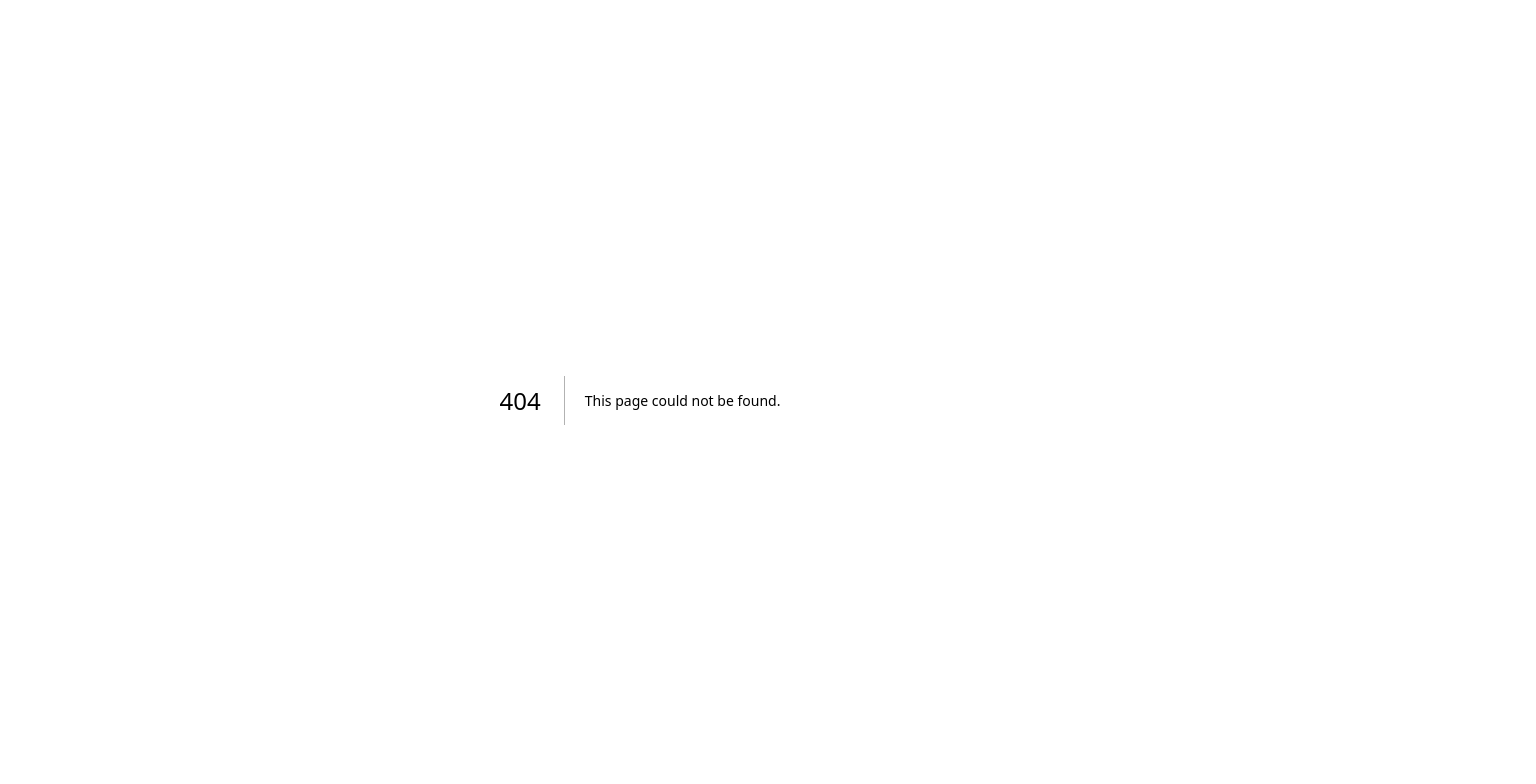
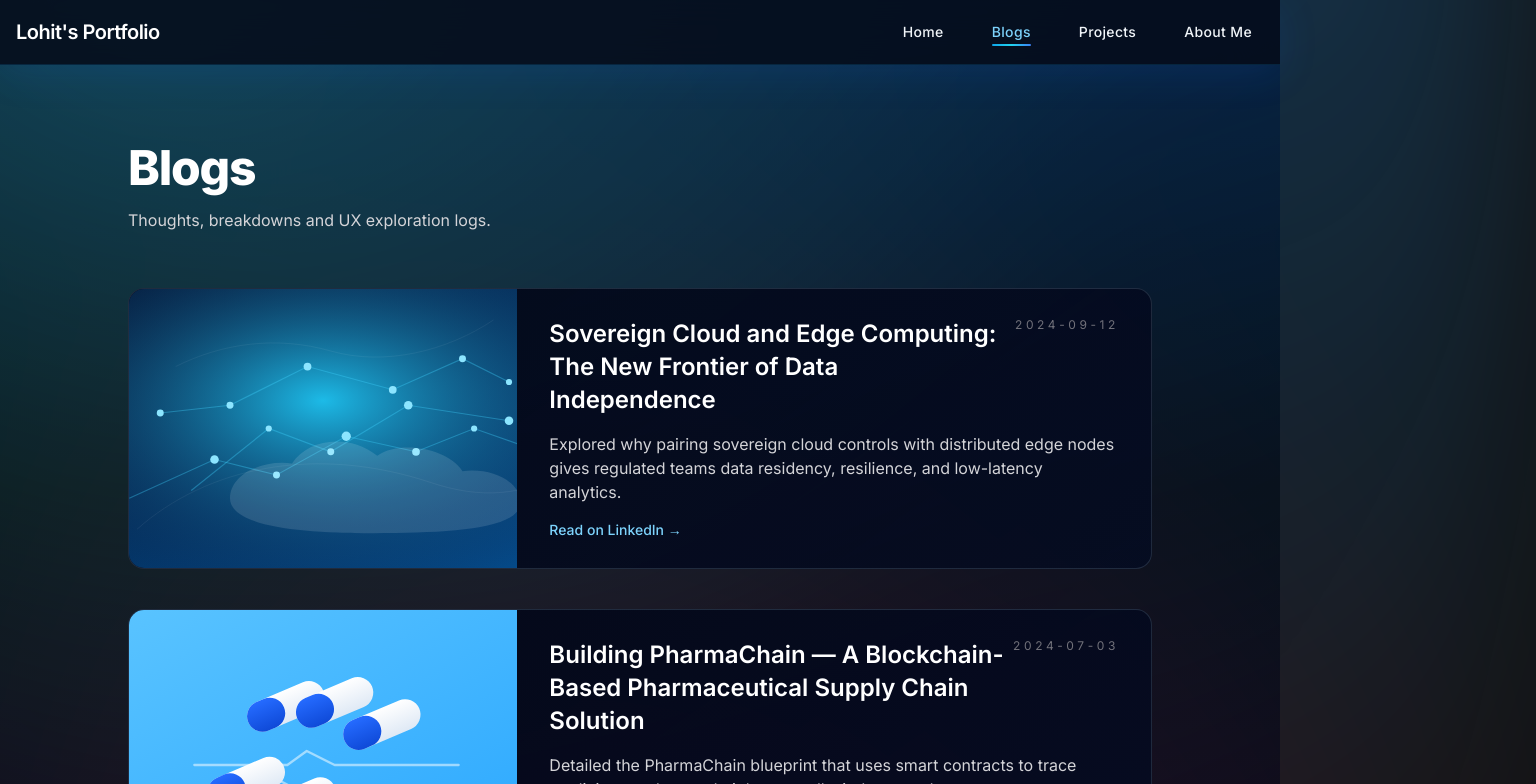
Before and after one commit to lohitaksha06/Portfolio, a Next.js app: page /blogs in a window 1280 px wide. Before the commit this address had no page. Shown: the top 784 px of the page, 1536 px wide, since content can reach past the window. Built offline with nearby package versions, Linux system fonts and the light colour scheme.

Commit message:
blog pages

```diff
--- /dev/null
+++ b/src/app/blogs/page.tsx
@@ -0,0 +1,99 @@
+'use client'
+
+import Image from 'next/image'
+import { motion } from 'framer-motion'
+import Header from '@/components/layout/Header'
+
+interface BlogSummary {
+  id: number
+  title: string
+  excerpt: string
+  date: string
+  href: string
+  imageSrc: string
+  imageAlt: string
+}
+
+const blogs: BlogSummary[] = [
+  {
+    id: 1,
+    title: 'Sovereign Cloud and Edge Computing: The New Frontier of Data Independence',
+    excerpt:
+      'Explored why pairing sovereign cloud controls with distributed edge nodes gives regulated teams data residency, resilience, and low-latency analytics.',
+    date: '2024-09-12',
+    href: 'https://www.linkedin.com/pulse/sovereign-cloud-edge-computing-new-frontier-data-lohitaksha-patary-vtmic/?trackingId=tEqkqeub8jjoECumXJJsNA%3D%3D',
+    imageSrc: '/images/blogs/sovereign-cloud-edge.svg',
+    imageAlt: 'Abstract cloud network lines on a cyan background',
+  },
+  {
+    id: 2,
+    title: 'Building PharmaChain — A Blockchain-Based Pharmaceutical Supply Chain Solution',
+    excerpt:
+      'Detailed the PharmaChain blueprint that uses smart contracts to trace medicines end-to-end, tighten recall windows, and secure provenance evidence.',
+    date: '2024-07-03',
+    href: 'https://www.linkedin.com/pulse/building-pharmachain-blockchain-based-pharmaceutical-supply-patary-vbdbc/?trackingId=jBnhp4K4QN%2BvbeD5xGwHmw%3D%3D',
+    imageSrc: '/images/blogs/pharmachain.svg',
+    imageAlt: 'Blue and white pharmaceutical capsules falling with circuit lines',
+  },
+]
+
+const cardVariants = {
+  hidden: { opacity: 0, y: 48 },
+  visible: { opacity: 1, y: 0 },
+}
+
+export default function BlogsPage() {
+  return (
+    <>
+      <Header />
+      <main className="neon-fade min-h-screen bg-black text-white pt-36 pb-20 px-6">
+        <header className="max-w-5xl mx-auto mb-14">
+          <h1 className="text-5xl font-extrabold tracking-tight">Blogs</h1>
+          <p className="mt-4 max-w-2xl text-zinc-300">Thoughts, breakdowns and UX exploration logs.</p>
+        </header>
+        <div className="max-w-5xl mx-auto flex flex-col gap-10">
+          {blogs.map((b, index) => (
+            <motion.a
+              key={b.id}
+              href={b.href}
+              target="_blank"
+              rel="noopener noreferrer"
+              className="group glitch-card flex flex-col overflow-hidden md:flex-row"
+              variants={cardVariants}
+              initial="hidden"
+              whileInView="visible"
+              viewport={{ once: true, amount: 0.35, margin: '0px 0px -120px 0px' }}
+              transition={{ duration: 0.6, ease: 'easeOut', delay: index * 0.05 }}
+            >
+              <div className="relative h-52 w-full overflow-hidden md:h-auto md:w-[38%] md:min-h-[220px]">
+                <Image
+                  src={b.imageSrc}
+                  alt={b.imageAlt}
+                  fill
+                  className="object-cover transition-transform duration-500 ease-out group-hover:scale-[1.08]"
+                  sizes="(max-width: 768px) 100vw, 45vw"
+                  priority={b.id === 1}
+                  unoptimized
+                />
+              </div>
+              <article className="flex flex-1 flex-col gap-4 px-6 py-6 md:px-8 md:py-7">
+                <div className="flex flex-col gap-2 md:flex-row md:items-start md:justify-between">
+                  <h2 className="text-2xl font-semibold leading-snug transition-colors duration-300 group-hover:text-sky-200">
+                    {b.title}
+                  </h2>
+                  <time className="shrink-0 text-xs uppercase tracking-[0.3em] text-zinc-500">
+                    {b.date}
+                  </time>
+                </div>
+                <p className="text-sm leading-relaxed text-zinc-300 md:text-base">{b.excerpt}</p>
+                <span className="mt-auto inline-flex items-center text-sm font-medium text-sky-300 transition-colors duration-300 group-hover:text-rose-300">
+                  Read on LinkedIn →
+                </span>
+              </article>
+            </motion.a>
+          ))}
+        </div>
+      </main>
+    </>
+  )
+}
--- a/src/app/globals.css
+++ b/src/app/globals.css
@@ -71,3 +71,117 @@
 html {
   scroll-behavior: smooth;
 }
+
+/* Neon fade backdrop for sections needing futuristic glow */
+.neon-fade {
+  position: relative;
+  isolation: isolate;
+}
+
+.neon-fade::before {
+  content: '';
+  position: absolute;
+  inset: -20%;
+  background:
+    radial-gradient(circle at 20% 10%, rgba(64, 224, 255, 0.35), transparent 55%),
+    radial-gradient(circle at 80% 0%, rgba(33, 150, 243, 0.3), transparent 60%),
+    radial-gradient(circle at 50% 100%, rgba(255, 70, 110, 0.22), transparent 65%);
+  filter: blur(90px);
+  z-index: -1;
+  opacity: 0.9;
+}
+
+.neon-fade::after {
+  content: '';
+  position: absolute;
+  inset: 0;
+  background: linear-gradient(180deg, rgba(2, 6, 23, 0.9) 0%, rgba(0, 0, 0, 0.92) 50%, rgba(2, 6, 23, 0.95) 100%);
+  z-index: -2;
+}
+
+/* Glitch card hover effect with red/blue channel split */
+.glitch-card {
+  position: relative;
+  overflow: hidden;
+  border-radius: 1rem;
+  border: 1px solid rgba(51, 65, 85, 0.6);
+  background: linear-gradient(145deg, rgba(2, 6, 23, 0.92), rgba(5, 12, 34, 0.88));
+  transition: transform 0.35s ease, box-shadow 0.35s ease, border-color 0.35s ease;
+}
+
+.glitch-card::before,
+.glitch-card::after {
+  content: '';
+  position: absolute;
+  inset: -2px;
+  border-radius: inherit;
+  opacity: 0;
+  pointer-events: none;
+  mix-blend-mode: screen;
+}
+
+.glitch-card::before {
+  background: linear-gradient(120deg, rgba(255, 80, 100, 0.6), transparent 65%);
+}
+
+.glitch-card::after {
+  background: linear-gradient(300deg, rgba(64, 180, 255, 0.55), transparent 70%);
+}
+
+.glitch-card:hover {
+  transform: translateY(-6px) scale(1.01);
+  box-shadow: 0 0 35px rgba(64, 180, 255, 0.35);
+  border-color: rgba(118, 202, 255, 0.6);
+}
+
+.glitch-card:hover::before {
+  opacity: 1;
+  animation: glitch-shift 0.65s steps(2, end) infinite;
+}
+
+.glitch-card:hover::after {
+  opacity: 1;
+  animation: glitch-shift-alt 0.65s steps(2, end) infinite;
+}
+
+@keyframes glitch-shift {
+  0% {
+    transform: translate3d(-2px, -2px, 0);
+  }
+  20% {
+    transform: translate3d(2px, 2px, 0);
+  }
+  40% {
+    transform: translate3d(-1px, 2px, 0);
+  }
+  60% {
+    transform: translate3d(2px, -1px, 0);
+  }
+  80% {
+    transform: translate3d(-2px, 1px, 0);
+  }
+  100% {
+    transform: translate3d(0, 0, 0);
+  }
+}
+
+@keyframes glitch-shift-alt {
+  0% {
+    transform: translate3d(2px, 1px, 0);
+  }
+  20% {
+    transform: translate3d(-2px, -1px, 0);
+  }
+  40% {
+    transform: translate3d(1px, -3px, 0);
+  }
+  60% {
+    transform: translate3d(-3px, 2px, 0);
+  }
+  80% {
+    transform: translate3d(2px, -2px, 0);
+  }
+  100% {
+    transform: translate3d(0, 0, 0);
+  }
+}
--- a/src/app/page.tsx
+++ b/src/app/page.tsx
@@ -1,10 +1,12 @@
 'use client'
 
-import { useState, useEffect } from 'react'
+import { useState, useEffect, useRef } from 'react'
+import Header from '@/components/layout/Header'
 
 export default function Home() {
   const [showScrollText, setShowScrollText] = useState(false)
-  const [showHeader, setShowHeader] = useState(false)
+  const [showBlogsCTA, setShowBlogsCTA] = useState(false)
+  const blogsRef = useRef<HTMLElement | null>(null)
 
   useEffect(() => {
     // Show scroll text after a delay
@@ -12,41 +14,31 @@ export default function Home() {
       setShowScrollText(true)
     }, 2000)
 
-    // Handle scroll for header visibility
-    const handleScroll = () => {
-      setShowHeader(window.scrollY > 100)
-    }
+    // Observe blogs section
+    const observer = new IntersectionObserver(
+      entries => {
+        entries.forEach(entry => {
+          if (entry.isIntersecting) {
+            setShowBlogsCTA(true)
+          }
+        })
+      },
+      { threshold: 0.4 }
+    )
+    if (blogsRef.current) observer.observe(blogsRef.current)
 
-    window.addEventListener('scroll', handleScroll)
     return () => {
       clearTimeout(scrollTextTimer)
-      window.removeEventListener('scroll', handleScroll)
+      observer.disconnect()
     }
   }, [])
 
   return (
     <>
-      {/* Floating Header */}
-      <header
-        className={`fixed top-0 left-0 right-0 z-50 transition-all duration-500 ${
-          showHeader
-            ? 'opacity-100 translate-y-0 bg-black/80 backdrop-blur-md'
-            : 'opacity-0 -translate-y-full'
-        }`}
-      >
-        <div className="max-w-7xl mx-auto px-6 py-4 flex justify-between items-center">
-          <div className="text-white font-bold text-lg">Lohit's Portfolio</div>
-          <nav className="flex space-x-8">
-            <a href="#home" className="text-white hover:text-gray-300 transition-colors">Home</a>
-            <a href="#blogs" className="text-white hover:text-gray-300 transition-colors">Blogs</a>
-            <a href="#projects" className="text-white hover:text-gray-300 transition-colors">Projects</a>
-            <a href="#about" className="text-white hover:text-gray-300 transition-colors">About Me</a>
-          </nav>
-        </div>
-      </header>
+      <Header />
 
       {/* Hero Section */}
-      <main id="home" className="min-h-screen grid place-items-center bg-black text-white relative">
+      <main id="home" className="relative grid min-h-screen place-items-center bg-black pt-32 text-white">
         <div className="text-center px-4">
           <h1
             className="glitch text-5xl sm:text-6xl md:text-7xl font-extrabold leading-tight relative"
@@ -68,26 +60,33 @@ export default function Home() {
         </div>
 
         {/* subtle scanline overlay */}
-        <div className="pointer-events-none fixed inset-0 opacity-[0.04] bg-[linear-gradient(rgba(255,255,255,0.12)_1px,transparent_1px)] bg-[length:100%_3px]" />
+        <div className="pointer-events-none fixed inset-0 bg-[linear-gradient(rgba(255,255,255,0.12)_1px,transparent_1px)] bg-[length:100%_3px] opacity-[0.04]" />
       </main>
 
       {/* Content Sections */}
-      <section id="blogs" className="min-h-screen bg-gray-900 text-white flex items-center justify-center">
-        <div className="text-center px-4">
+      <section ref={blogsRef} id="blogs" className="relative flex min-h-screen items-center justify-center bg-gray-900 text-white">
+        <div className="px-4 text-center">
           <h2 className="text-4xl font-bold mb-6">Blogs</h2>
-          <p className="text-gray-300 text-lg">Coming soon...</p>
+          <p className="text-gray-300 text-lg mb-10">Click the arrow to explore my posts.</p>
+          <a
+            href="/blogs"
+            className={`inline-flex flex-col items-center gap-3 transition-opacity duration-700 ${showBlogsCTA ? 'opacity-100' : 'opacity-0'}`}
+          >
+            <span className="text-sm tracking-wider uppercase text-white/80">click on this arrow to explore</span>
+            <span className="animate-bounce text-3xl">↓</span>
+          </a>
         </div>
       </section>
 
-      <section id="projects" className="min-h-screen bg-gray-800 text-white flex items-center justify-center">
-        <div className="text-center px-4">
+      <section id="projects" className="flex min-h-screen items-center justify-center bg-gray-800 text-white">
+        <div className="px-4 text-center">
           <h2 className="text-4xl font-bold mb-6">Projects</h2>
           <p className="text-gray-300 text-lg">My awesome projects will be showcased here...</p>
         </div>
       </section>
 
-      <section id="about" className="min-h-screen bg-gray-900 text-white flex items-center justify-center">
-        <div className="text-center px-4">
+      <section id="about" className="flex min-h-screen items-center justify-center bg-gray-900 text-white">
+        <div className="px-4 text-center">
           <h2 className="text-4xl font-bold mb-6">About Me</h2>
           <p className="text-gray-300 text-lg max-w-2xl">
             I'm Lohitaksha, passionate about creating amazing digital experiences...
--- a/src/components/layout/Header.tsx
+++ b/src/components/layout/Header.tsx
@@ -11,9 +11,9 @@ const Header = () => {
 
   const navItems = [
     { name: 'Home', href: '/' },
-    { name: 'About', href: '/about' },
+    { name: 'Blogs', href: '/blogs' },
     { name: 'Projects', href: '/projects' },
-    { name: 'Contact', href: '#contact' }
+    { name: 'About Me', href: '/about' }
   ]
 
   return (
@@ -21,71 +21,58 @@ const Header = () => {
       initial={{ y: -100 }}
       animate={{ y: 0 }}
       transition={{ duration: 0.6 }}
-      className="fixed top-0 left-0 right-0 z-50 bg-white/80 backdrop-blur-md border-b border-gray-200"
+      className="fixed top-0 left-0 right-0 z-50 border-b border-sky-900/40 bg-[#050b19]/85 backdrop-blur-xl shadow-[0_8px_40px_rgba(15,110,255,0.12)]"
     >
-      <div className="max-w-7xl mx-auto px-4">
-        <div className="flex items-center justify-between h-16">
+      <div className="mx-auto flex h-16 max-w-7xl items-center justify-between px-4">
         {/* Logo */}
         <Link href="/" className="flex items-center">
           <motion.div
             whileHover={{ scale: 1.05 }}
-              className="text-2xl font-bold bg-gradient-to-r from-purple-600 to-pink-600 bg-clip-text text-transparent"
+            className="text-xl font-semibold tracking-tight text-white"
           >
-              Your Name
+            Lohit's Portfolio
           </motion.div>
         </Link>
 
         {/* Desktop Navigation */}
-          <nav className="hidden md:flex items-center space-x-8">
-            {navItems.map((item) => (
+        <nav className="hidden items-center gap-6 md:flex">
+          {navItems.map(item => (
             <Link
               key={item.name}
               href={item.href}
-                className={`relative px-3 py-2 text-sm font-medium transition-colors duration-200 ${
+              className={`relative px-3 py-2 text-sm font-medium tracking-wide transition-colors duration-200 ${
                 pathname === item.href
-                    ? 'text-purple-600'
-                    : 'text-gray-700 hover:text-purple-600'
+                  ? 'text-sky-300'
+                  : 'text-slate-100 hover:text-sky-200'
               }`}
             >
               {item.name}
               {pathname === item.href && (
                 <motion.div
                   layoutId="activeTab"
-                    className="absolute bottom-0 left-0 right-0 h-0.5 bg-gradient-to-r from-purple-600 to-pink-600"
+                  className="absolute bottom-1 left-3 right-3 h-0.5 rounded-full bg-gradient-to-r from-sky-500 via-cyan-400 to-blue-500"
                 />
               )}
             </Link>
           ))}
         </nav>
 
-          {/* CTA Button */}
-          <div className="hidden md:block">
-            <motion.a
-              href="mailto:your.email@example.com"
-              whileHover={{ scale: 1.05 }}
-              whileTap={{ scale: 0.95 }}
-              className="bg-gradient-to-r from-purple-600 to-pink-600 hover:from-purple-700 hover:to-pink-700 text-white font-medium py-2 px-4 rounded-full transition-all duration-300"
-            >
-              Get In Touch
-            </motion.a>
-          </div>
-
         {/* Mobile menu button */}
         <button
           onClick={() => setIsOpen(!isOpen)}
-            className="md:hidden relative w-6 h-6 focus:outline-none"
+          className="relative h-6 w-6 focus:outline-none md:hidden"
         >
           <motion.span
             animate={isOpen ? { rotate: 45, y: 6 } : { rotate: 0, y: 0 }}
-              className="absolute left-0 top-0 w-6 h-0.5 bg-gray-900 transform origin-center transition-all duration-300"
+            className="absolute left-0 top-0 h-0.5 w-6 origin-center transform bg-slate-100 transition-all duration-300"
           />
           <motion.span
             animate={isOpen ? { opacity: 0 } : { opacity: 1 }}
-              className="absolute left-0 top-2.5 w-6 h-0.5 bg-gray-900 transition-all duration-300"
+            className="absolute left-0 top-2.5 h-0.5 w-6 bg-slate-100 transition-all duration-300"
           />
           <motion.span
             animate={isOpen ? { rotate: -45, y: -6 } : { rotate: 0, y: 0 }}
-              className="absolute left-0 top-5 w-6 h-0.5 bg-gray-900 transform origin-center transition-all duration-300"
+            className="absolute left-0 top-5 h-0.5 w-6 origin-center transform bg-slate-100 transition-all duration-300"
           />
         </button>
       </div>
@@ -94,32 +81,25 @@ const Header = () => {
       <motion.div
         initial={false}
         animate={isOpen ? { height: 'auto', opacity: 1 } : { height: 0, opacity: 0 }}
-          className="md:hidden overflow-hidden"
+        className="overflow-hidden border-t border-sky-900/40 bg-[#050b19]/95 md:hidden"
       >
-          <nav className="py-4 space-y-2">
-            {navItems.map((item) => (
+        <nav className="space-y-2 px-4 py-4">
+          {navItems.map(item => (
             <Link
               key={item.name}
               href={item.href}
               onClick={() => setIsOpen(false)}
-                className={`block px-3 py-2 text-base font-medium transition-colors duration-200 ${
+              className={`block rounded-lg px-3 py-2 text-base font-medium transition-colors duration-200 ${
                 pathname === item.href
-                    ? 'text-purple-600 bg-purple-50'
-                    : 'text-gray-700 hover:text-purple-600 hover:bg-gray-50'
-                } rounded-lg`}
+                  ? 'bg-sky-500/10 text-sky-200'
+                  : 'text-slate-100 hover:bg-sky-500/10 hover:text-sky-200'
+              }`}
             >
               {item.name}
             </Link>
           ))}
-            <a
-              href="mailto:your.email@example.com"
-              className="block mt-4 bg-gradient-to-r from-purple-600 to-pink-600 text-white font-medium py-2 px-4 rounded-full text-center"
-            >
-              Get In Touch
-            </a>
         </nav>
       </motion.div>
-      </div>
     </motion.header>
   )
 }
```
Also changed, not shown: .eslintrc.json (added), public/images/blogs/pharmachain.svg (added), public/images/blogs/sovereign-cloud-edge.svg (added). Lines whose indentation alone changed are shown as unchanged.
